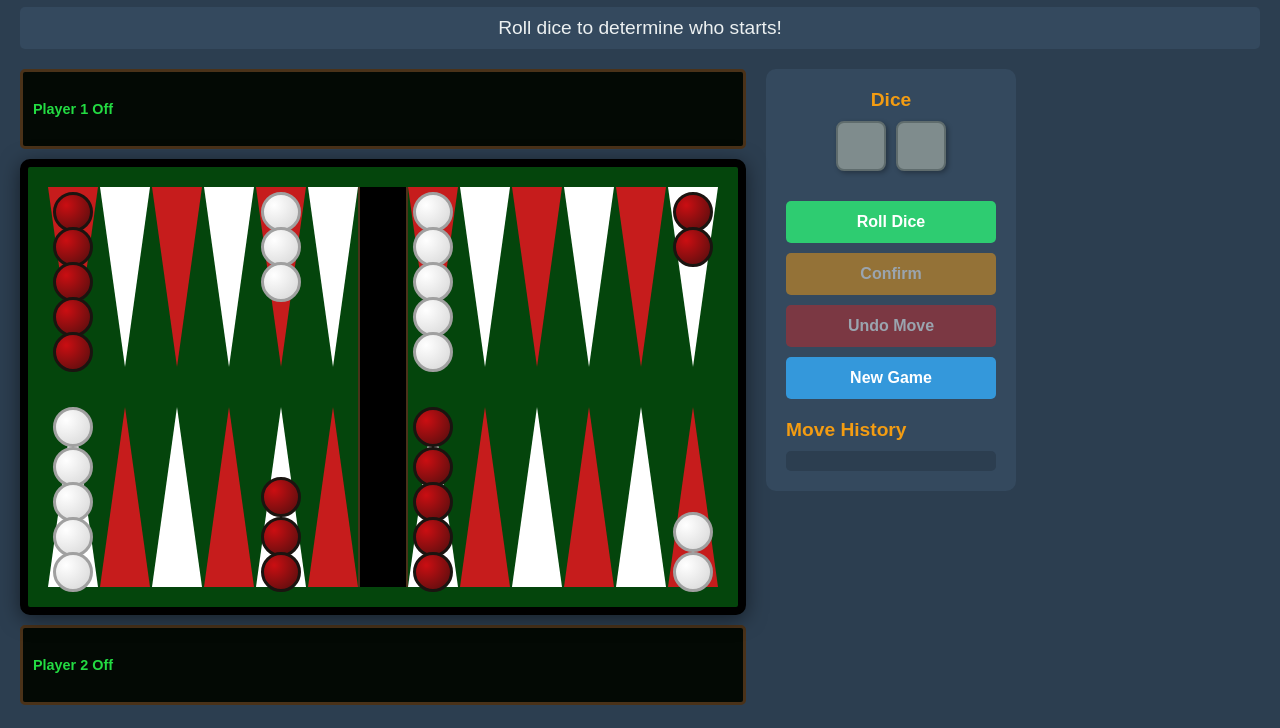
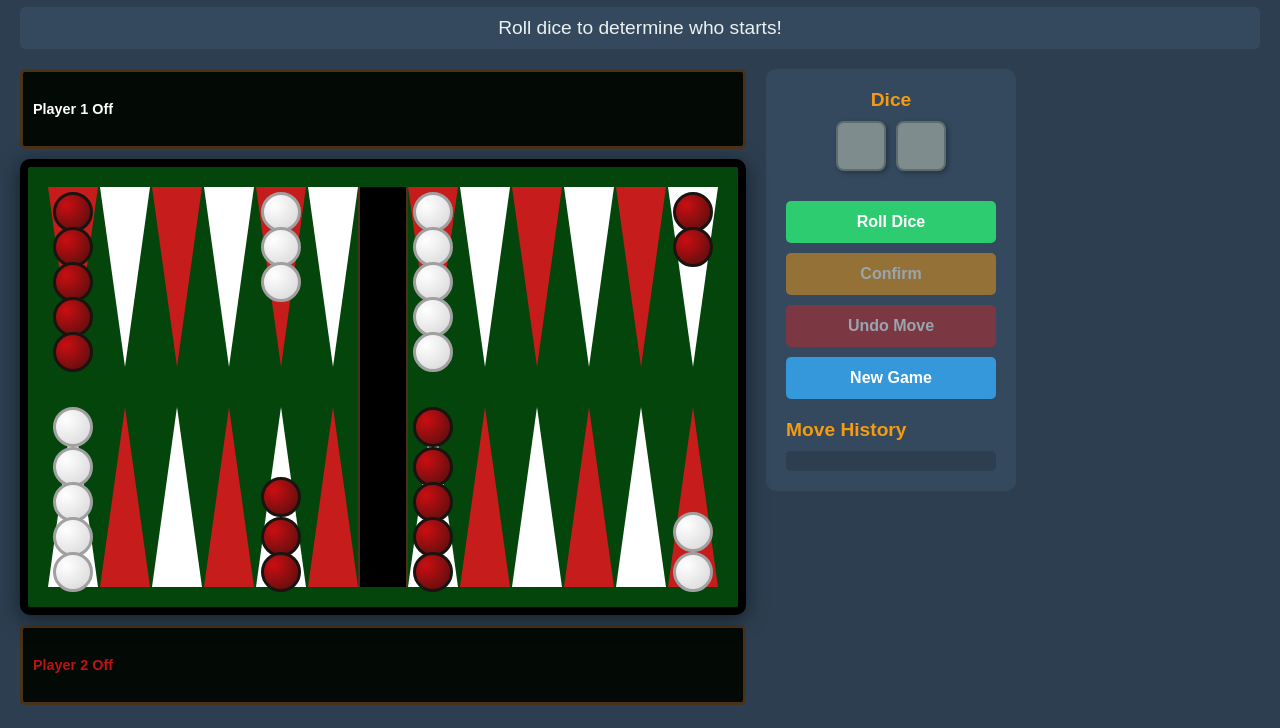
Before and after one commit to Matinjeddi/Backgammon, a plain HTML site: page index.html in a window 1280 px wide. Shown: the part 72-800 px from the top of the page. Drawn offline with Linux system fonts and the light colour scheme.

Commit message:
changing the bearoff label for each player to match their checker colors

```diff
--- a/index.html
+++ b/index.html
@@ -17,7 +17,7 @@
             <div class="board-wrapper">
                 <!-- Player 2 bearoff area (top) -->
                 <div class="bearoff-area bearoff-player2" id="bearoffPlayer2" data-point="bearoff-2">
-                    <div class="bearoff-label">Player 1 Off</div>
+                    <div class="bearoff-label-player1">Player 1 Off</div>
                     <div class="checkers-container"></div>
                 </div>
 
@@ -84,7 +84,7 @@
 
                 <!-- Player 1 bearoff area (bottom) -->
                 <div class="bearoff-area bearoff-player1" id="bearoffPlayer1" data-point="bearoff-1">
-                    <div class="bearoff-label">Player 2 Off</div>
+                    <div class="bearoff-label-player2">Player 2 Off</div>
                     <div class="checkers-container"></div>
                 </div>
             </div>
--- a/styles.css
+++ b/styles.css
@@ -258,9 +258,16 @@ body {
     cursor: pointer;
 }
 
-.bearoff-label {
+.bearoff-label-player1 {
     font-weight: bold;
-    color: #23db42;
+    color: #ffffff;
+    writing-mode: horizontal-tb;
+    font-size: 0.9em;
+}
+
+.bearoff-label-player2 {
+    font-weight: bold;
+    color: #be1212;
     writing-mode: horizontal-tb;
     font-size: 0.9em;
 }
```
